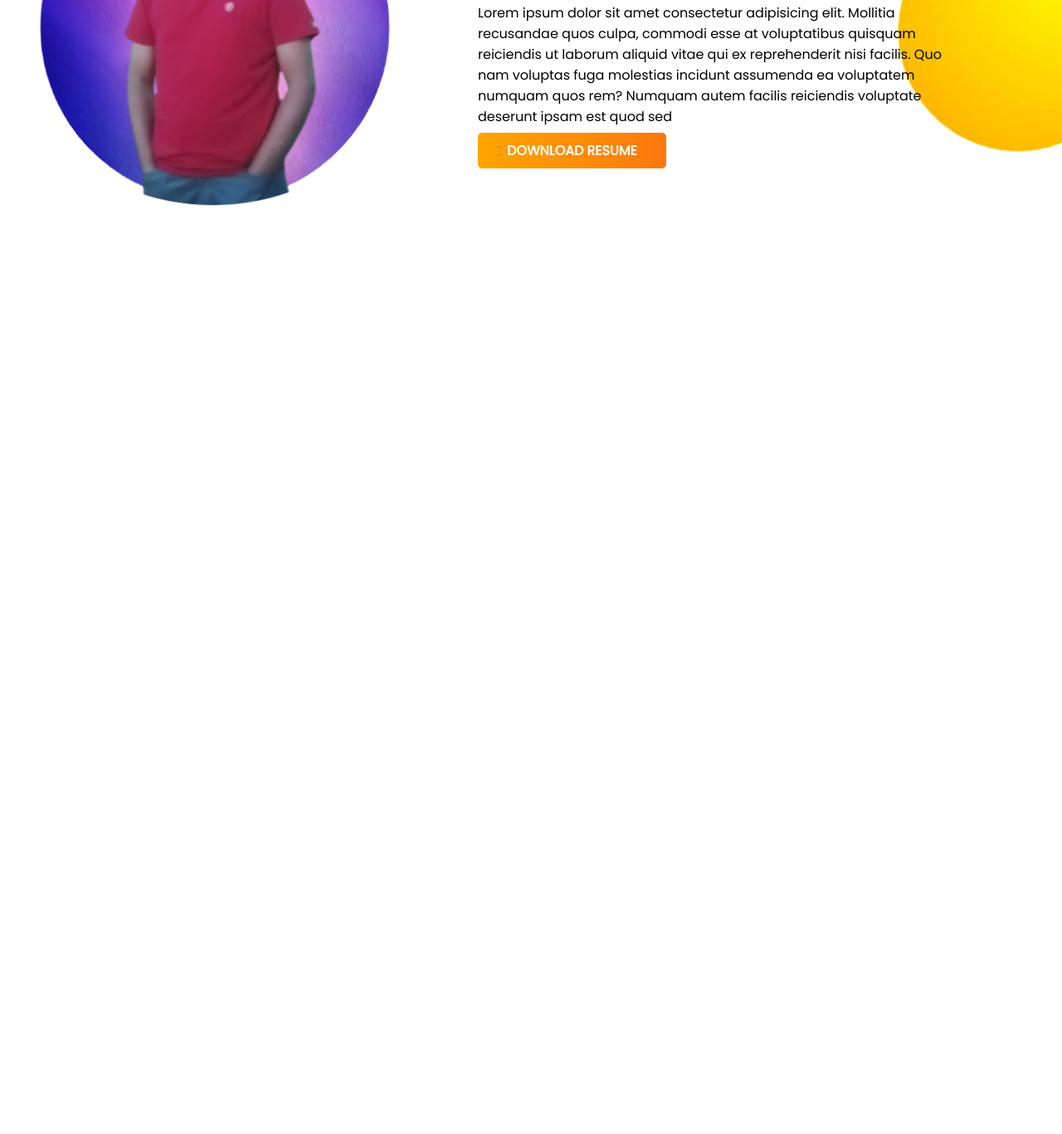
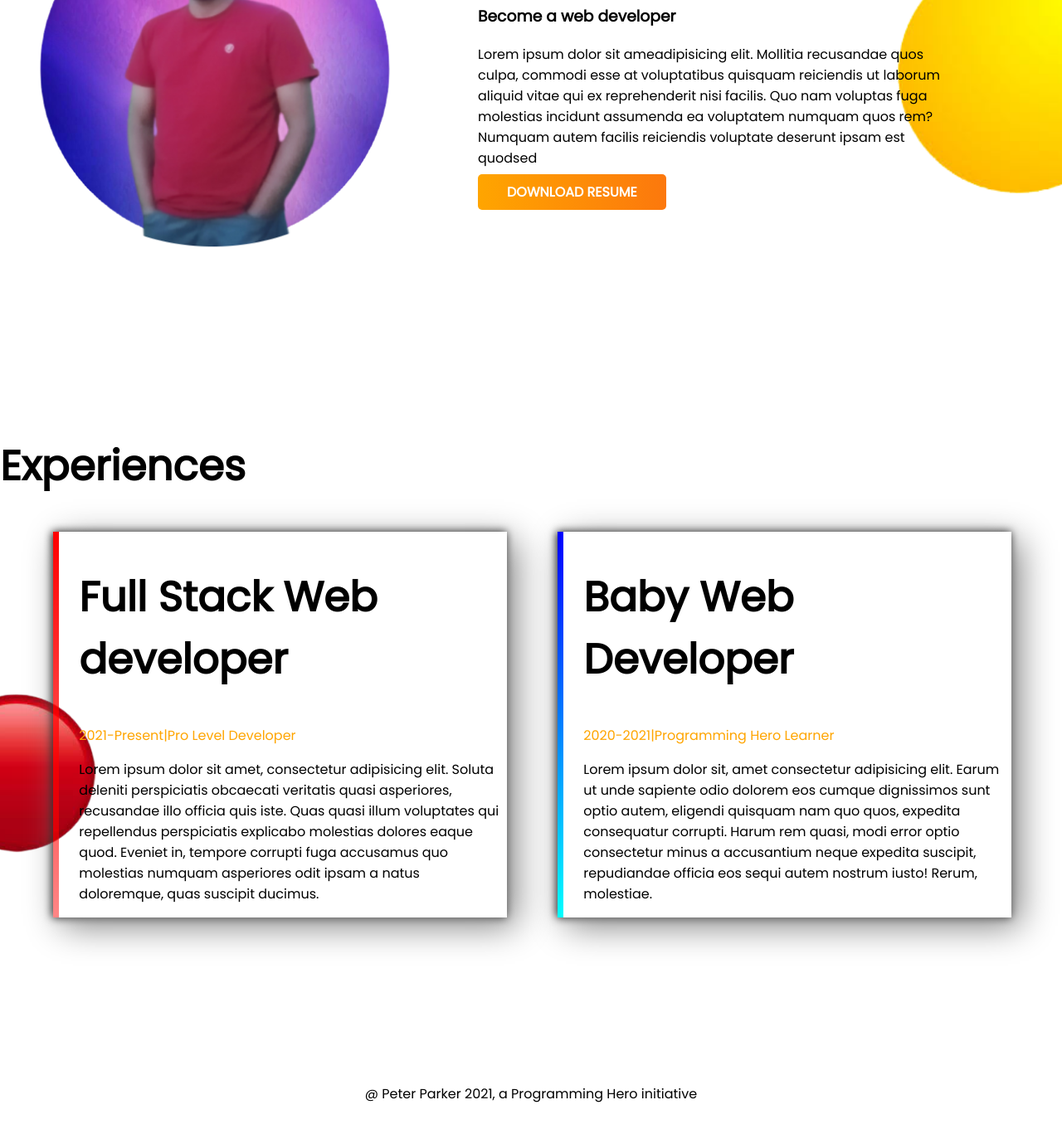
Before and after one commit to MIRJAKARIYA/first-portfolio-repo, a plain HTML site: page index.html in a window 1280 px wide. Shown: the part 731-2098 px from the top of the page at 83% size. Before the commit the page ends 1006 px from the top, so only its background shows below. Drawn offline with Linux system fonts and the light colour scheme.

Commit message:
full project upload

```diff
--- a/index.html
+++ b/index.html
@@ -18,7 +18,8 @@
             <h1>Welcome To</h1>
             <h1><span class="orange-color">Mir Jakariya's</span> World!</h1>
             <h3>Builing climber and train stopper</h3>
-            <p>Lorem ipsum dolor, sit amet consectetur adipisicing elit. Quisquam exercitationem atque, tenetur eum, dolore
+            <p>Lorem ipsum dolor, sit amet consectetur adipisicing elit. Quisquam exercitationem atque, tenetur eum,
+                dolore
                 id dolores cupiditate dicta quae mollitiaemporibus voluptatem voluptatibus dolorem, porro enim minima
                 impedit quo pariatur.
             </p>
@@ -36,10 +37,33 @@
         <div class="hwidth mar">
             <h1>Dream Big</h1>
             <h3>Become a web developer</h3>
-            <p>Lorem ipsum dolor sit amet consectetur adipisicing elit. Mollitia recusandae quos culpa, commodi esse at voluptatibus quisquam reiciendis ut laborum aliquid vitae qui ex reprehenderit nisi facilis. Quo nam voluptas fuga molestias incidunt assumenda ea voluptatem numquam quos rem? Numquam autem facilis reiciendis voluptate deserunt ipsam est quod sed <eum class="lorem50"></eum></p>
+            <p>Lorem ipsum dolor sit ameadipisicing elit. Mollitia recusandae quos culpa, commodi esse at
+                voluptatibus quisquam reiciendis ut laborum aliquid vitae qui ex reprehenderit nisi facilis. Quo nam
+                voluptas fuga molestias incidunt assumenda ea voluptatem numquam quos rem? Numquam autem facilis
+                reiciendis voluptate deserunt ipsam est quodsed
+            </p>
             <a href="#" target="_blank">DOWNLOAD RESUME</a>
         </div>
     </section>
+
+    <section class="sec3">
+        <h1>Experiences</h1>
+        <div class="sec3child">
+            <div class="container1">
+                <h1>Full Stack Web developer</h1>
+                <span class="ii">2021-Present|Pro Level Developer</span>
+                <p>Lorem ipsum dolor sit amet, consectetur adipisicing elit. Soluta deleniti perspiciatis obcaecati veritatis quasi asperiores, recusandae illo officia quis iste. Quas quasi illum voluptates qui repellendus perspiciatis explicabo molestias dolores eaque quod. Eveniet in, tempore corrupti fuga accusamus quo molestias numquam asperiores odit ipsam a natus doloremque, quas suscipit ducimus.</p>
+            </div>
+            <div class="container2">
+                <h1>Baby Web Developer</h1>
+                <span class="ii">2020-2021|Programming Hero Learner</span>
+                <p>Lorem ipsum dolor sit, amet consectetur adipisicing elit. Earum ut unde sapiente odio dolorem eos cumque dignissimos sunt optio autem, eligendi quisquam nam quo quos, expedita consequatur corrupti. Harum rem quasi, modi error optio consectetur minus a accusantium neque expedita suscipit, repudiandae officia eos sequi autem nostrum iusto! Rerum, molestiae.</p>
+            </div>
+        </div>
+    </section>
+    <footer>
+        <p>@ Peter Parker 2021, a Programming Hero initiative</p>
+    </footer>
 </body>
 
 </html>
--- a/style.css
+++ b/style.css
@@ -42,9 +42,12 @@ section.sec1{
 }
 
 
+
+
+
 section.sec2{
     display: flex;
-    margin-top: 50px;
+    margin-top: 100px;
     background-image: url("images/circleimage1-removebg-preview.png");
     background-repeat: no-repeat;
     background-position-x: 110%;
@@ -79,3 +82,56 @@ section.sec2 a:active{
     color: yellow;
     box-shadow: 2px 2px 7px black;
 }
+
+
+
+
+
+section.sec3{
+    background-image: url("images/redcircle-removebg-preview.png");
+    background-repeat: no-repeat;
+    background-position: -7% 80%;
+    background-size: 15%;
+    margin-top: 200px;
+}
+div.sec3child{
+    width: 95%;
+    display: flex;
+    margin-left: 5%;
+}
+div.container1{
+    width: 45%;
+    border-left: 7px solid;
+    margin-right: 5%;
+    box-sizing: border-box;
+    padding-left: 2%;
+    box-shadow: 10px 10px 40px gray,-1px 0px 10px black;
+    border-image-source:linear-gradient(red,rgba(255, 0, 0, 0.473));
+    border-image-slice: 1;
+    border-image-outset: 0px;
+    border-image-repeat: stretch;
+    background-repeat: no-repeat;
+    background-size: 40%;
+    background-position: -50% 80%;
+}
+div.container2{
+    width: 45%;
+    border-left: 7px solid ;
+    box-sizing: border-box;
+    padding-left: 2%;
+    box-shadow: 10px 10px 40px gray,-1px 0px 10px black;
+    border-image-source:linear-gradient(blue,cyan);
+    border-image-slice: 1;
+    border-image-outset: 0px;
+    border-image-repeat: stretch;
+}
+span.ii{
+    color: orange;
+}
+
+
+footer p{
+    margin-top: 200px;
+    margin-bottom: 50px;
+    text-align: center;
+}
```
Also changed, not shown: images/redcircle-removebg-preview.png (added).
